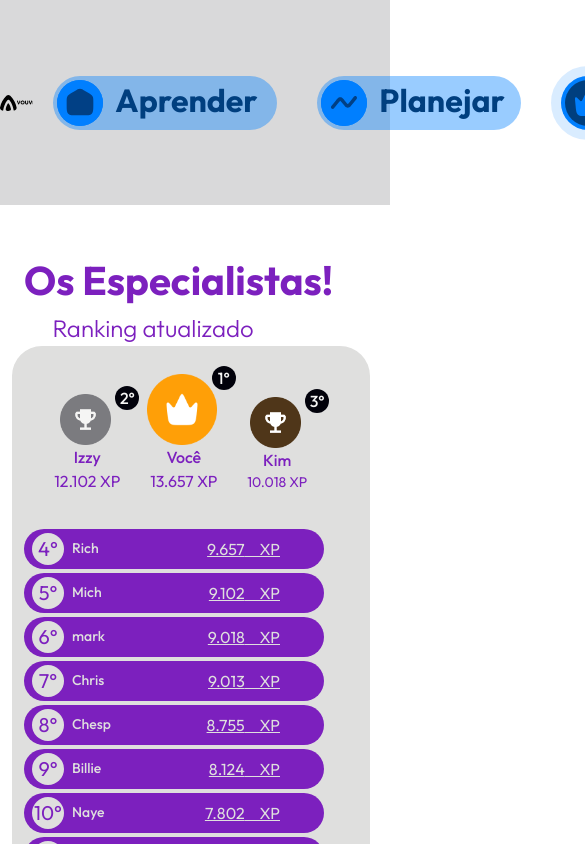
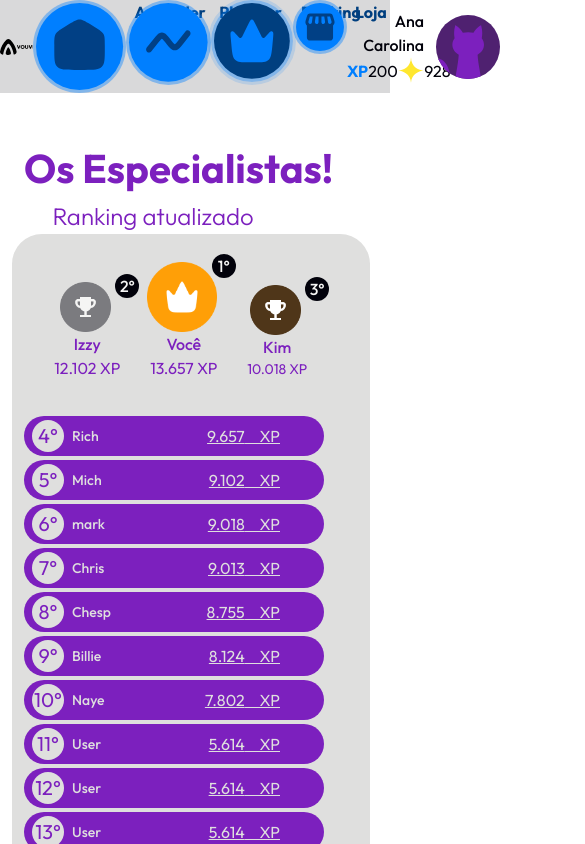
Before and after one commit to yanrafael/vouvi-frontend-client, a React (Vite) app: page /vouvi-frontend-client/ranking in a window 390 px wide. Shown: the top 844 px of the page, 585 px wide, since content can reach past the window. Built offline with nearby package versions, Linux system fonts and the light colour scheme.

Commit message:
Refactor Header components for improved responsiveness and styling consistency

```diff
--- a/src/components/Header/AvatarFull.jsx
+++ b/src/components/Header/AvatarFull.jsx
@@ -5,24 +5,24 @@ import { Link } from "react-router-dom";
 function AvatarFull({ name, xp, vcoins }) {
   return (
     <Link to="/profile">
-      <div className="flex cursor-pointer items-center rounded-[60px] p-[8px_16px_8px_20px] transition-colors duration-300 hover:bg-[#222222]/10 hover:dark:bg-[#222222]">
-        <div className="mr-3 flex flex-col leading-[1.1]">
-          <h1 className="text-right text-[32px] font-medium text-black dark:text-white">
+      <div className="flex cursor-pointer items-center rounded-[60px] lg:p-[5px_11px_5px_14px] xl:p-[6px_13px_6px_16px] 2xl:p-[8px_16px_8px_20px] transition-colors duration-300 hover:bg-[#222222]/10 hover:dark:bg-[#222222]">
+        <div className="mr-3 flex flex-col 2xl:leading-[1.1] lg:leading-[0.9]">
+          <h1 className="text-right lg:text-[22px] xl:text-[25px] 2xl:text-[32px] font-medium text-black dark:text-white">
             {name}
           </h1>
-          {/* Parabens voce está fu**** apenas utilize props para as paginas necessarias */}
-          <div className="flex items-center text-[24px] text-black dark:text-white">
-            <div className="mr-3 flex">
-              <p className="mr-1 font-bold text-secondary-200">XP</p>
+          {/* Gambiarra dos infernos */}
+          <div className="flex items-center lg:text-[17px] xl:text-[19px] 2xl:text-[24px] text-black dark:text-white">
+            <div className="lg:mr-[7px] xl:mr-2 2xl:mr-3 flex">
+              <p className="lg:mr-[2px] xl:mr-[3px] 2xl:mr-1 font-bold text-secondary-200">XP</p>
               <p>{xp}</p>
             </div>
             <div className="flex items-center">
-              <img className="mr-1" src={Vicon} alt="" />
+              <img className="lg:mr-[2px] xl:mr-[3px] 2xl:mr-1 lg:w-[28px] xl:w-[31px] 2xl:w-[38px]" src={Vicon} alt="" />
               <p>{vcoins}</p>
             </div>
           </div>
         </div>
-        <img src={Avatar} alt="" />
+        <img src={Avatar} className={`lg:h-[57px] xl:h-[64px]`} alt="" />
       </div>
     </Link>
   );
--- a/src/components/Header/HeaderIntern.jsx
+++ b/src/components/Header/HeaderIntern.jsx
@@ -5,16 +5,18 @@ import Navigation from "./Navigation";
 import { Children, useEffect, useState } from "react";
 import { Link } from "react-router-dom";
 import { Icon } from "@iconify/react";
-
 function HeaderIntern({ iconActiveNumber, children }) {
   const darkMode = document.body.classList.contains("dark");
 
+  {/* Que Merda fiz aqui? */}
+
+
   // Borda ao clicar
-  const Outline = "outline outline-[10px] outline-[rgba(0,127,255,0.15)]";
+  const Outline = "outline xl:outline-[8px] 2xl:outline-[10px] outline-[rgba(0,127,255,0.15)]";
   const [useOutline, setUseOutline] = useState(false);
 
   // Preenchimento ao clicar
-  const Fill = "w-[inherit] h-[54px] ml-0 mt-0";
+  const Fill = "-z-10 w-[inherit] xl:h-[43px] 2xl:h-[54px] ml-0 mt-0 ";
   const [fillComponent, setAnimationFill] = useState(false);
 
   // Controle de cor do texto ao clicar
@@ -49,9 +51,7 @@ function HeaderIntern({ iconActiveNumber, children }) {
 
   const Learn = (
     <svg
-      className="m-1 overflow-visible"
-      width="46"
-      height="46"
+      className="lg:h-[33px] m-[3px] 2xl:m-1 xl:h-[37px] 2xl:h-[46px] overflow-visible"
       viewBox="0 0 46 46"
       fill="none"
       xmlns="http://www.w3.org/2000/svg"
@@ -76,9 +76,7 @@ function HeaderIntern({ iconActiveNumber, children }) {
   );
   const Planning = (
     <svg
-      className="m-1 overflow-visible"
-      width="46"
-      height="46"
+      className="lg:h-[33px] m-[3px] 2xl:m-1 xl:h-[37px] 2xl:h-[46px] overflow-visible"
       viewBox="0 0 46 46"
       fill="none"
       xmlns="http://www.w3.org/2000/svg"
@@ -104,9 +102,7 @@ function HeaderIntern({ iconActiveNumber, children }) {
 
   const Ranking = (
     <svg
-      className="m-1 overflow-visible"
-      width="46"
-      height="46"
+      className="lg:h-[33px] m-[3px] 2xl:m-1 xl:h-[37px] 2xl:h-[46px] overflow-visible"
       viewBox="0 0 46 46"
       fill="none"
       xmlns="http://www.w3.org/2000/svg"
@@ -132,9 +128,7 @@ function HeaderIntern({ iconActiveNumber, children }) {
 
   const Store = (
     <svg
-      className="m-1 overflow-visible"
-      width="46"
-      height="46"
+      className="lg:h-[33px] m-[3px] 2xl:m-1 xl:h-[37px] 2xl:h-[46px] overflow-visible"
       viewBox="0 0 46 46"
       fill="none"
       xmlns="http://www.w3.org/2000/svg"
@@ -160,8 +154,7 @@ function HeaderIntern({ iconActiveNumber, children }) {
 
   const VouviWord = (
     <svg
-      width=""
-      height="41"
+      className="lg:h-7 xl:h-8 2xl:h-10"
       viewBox="0 0 1343 317"
       fill="none"
       xmlns="http://www.w3.org/2000/svg"
@@ -195,14 +188,14 @@ function HeaderIntern({ iconActiveNumber, children }) {
 
   return (
     <>
-      <header className="sticky left-0 top-0 z-10 m-auto flex w-full items-center justify-around bg-[rgba(2,2,11,0.15)] py-10 backdrop-blur-[13px] dark:bg-[rgba(2,2,11,0.80);]">
-        <LogoWhite Name={VouviWord} height={"66"} darkMode={darkMode} />
+      <header className="sticky left-0 top-0 z-10 m-auto flex w-full items-center justify-around bg-[rgba(2,2,11,0.15)] lg:py-7 xl:py-8 2xl:py-10 backdrop-blur-[13px] dark:bg-[rgba(2,2,11,0.80);]">
+        <LogoWhite Name={VouviWord} width2={`lg:h-[45px] xl:h-[53px] 2xl:h-[66px]`} darkMode={darkMode} />
         <nav className="flex">
           <Link to={"/learn"}>
             <div onClick={() => IconStates(0)}>
               <Navigation
-                width={`w-[224px] group ${useOutline === 0 ? Outline : ""}`}
-                fill={` ${fillComponent === 0 ? Fill : ""}`}
+                width={`lg:w-[161px] xl:w-[179px] 2xl:w-[224px] group ${useOutline === 0 ? Outline : ""}`}
+                fill={` ${fillComponent === 0 ? Fill : "lg:m-[3px] xl:m-[3px] 2xl:m-1 lg:h-[33px] lg:w-[33px] xl:h-[37px] xl:w-[37px] 2xl:h-[46px] 2xl:w-[46px]"}`}
                 icon={Learn}
                 title={"Aprender"}
                 textColor={`${
@@ -217,8 +210,8 @@ function HeaderIntern({ iconActiveNumber, children }) {
           <Link to={"/planning"}>
             <div onClick={() => IconStates(1)}>
               <Navigation
-                width={`w-[204px] group ${useOutline === 1 ? Outline : ""} `}
-                fill={` ${fillComponent === 1 ? Fill : ""}`}
+                width={`lg:w-[146px] xl:w-[163px] 2xl:w-[204px] group ${useOutline === 1 ? Outline : ""} `}
+                fill={` ${fillComponent === 1 ? Fill : "lg:m-[3px] xl:m-[3px] 2xl:m-1 lg:h-[33px] lg:w-[33px] xl:h-[37px] xl:w-[37px] 2xl:h-[46px] 2xl:w-[46px]"}`}
                 icon={Planning}
                 title={"Planejar"}
                 textColor={`${
@@ -233,8 +226,8 @@ function HeaderIntern({ iconActiveNumber, children }) {
           <Link to={"/ranking"}>
             <div onClick={() => IconStates(2)}>
               <Navigation
-                width={`w-[204px] group ${useOutline === 2 ? Outline : ""} `}
-                fill={` ${fillComponent === 2 ? Fill : ""}`}
+                width={`lg:w-[146px] xl:w-[163px] 2xl:w-[204px] group ${useOutline === 2 ? Outline : ""} `}
+                fill={` ${fillComponent === 2 ? Fill : "lg:m-[3px] xl:m-[3px] 2xl:m-1 lg:h-[33px] lg:w-[33px] xl:h-[37px] xl:w-[37px] 2xl:h-[46px] 2xl:w-[46px]"}`}
                 icon={Ranking}
                 title={"Ranking"}
                 textColor={`${
@@ -249,8 +242,8 @@ function HeaderIntern({ iconActiveNumber, children }) {
           <Link to={"/store"}>
             <div onClick={() => IconStates(3)}>
               <Navigation
-                width={`w-[145px] group ${useOutline === 3 ? Outline : ""} `}
-                fill={` ${fillComponent === 3 ? Fill : ""}`}
+                width={`lg:w-[104px] xl:w-[116px] 2xl:w-[145px] group ${useOutline === 3 ? Outline : ""} `}
+                fill={` ${fillComponent === 3 ? Fill : "lg:m-[3px] xl:m-[3px] 2xl:m-1 lg:h-[33px] lg:w-[33px] xl:h-[37px] xl:w-[37px] 2xl:h-[46px] 2xl:w-[46px]"}`}
                 icon={Store}
                 title={"Loja"}
                 textColor={`${
--- a/src/components/Header/LogoWhite.jsx
+++ b/src/components/Header/LogoWhite.jsx
@@ -1,8 +1,8 @@
-function LogoWhite({ Name, width, height, darkMode }) {
+function LogoWhite({ Name, width, height, darkMode, width2 }) {
   return (
     <div className="flex items-center text-[50px] font-semibold">
       <svg
-        className="h-8 xs:h-10 sm:h-12 lg:h-16"
+        className={`h-8 xs:h-10 sm:h-12 lg:h-16 ${width2}`}
         width={width}
         height={height}
         viewBox="0 0 1145 1098"
--- a/src/components/Header/Navigation.jsx
+++ b/src/components/Header/Navigation.jsx
@@ -2,14 +2,14 @@ import PropTypes from "prop-types";
 function Navigation({ icon, title, width, fill, textColor }) {
   return (
     <li
-      className={`${width} mx-5 flex h-[54px] cursor-pointer rounded-[360px] bg-[rgba(0,127,255,0.40)]`}
+      className={`${width} lg:mx-2 xl:mx-4 2xl:mx-5 flex lg:h-[38px] xl:h-[43px] 2xl:h-[54px] cursor-pointer rounded-[360px] bg-[rgba(0,127,255,0.40)]`}
     >
       <div
-        className={`absolute -z-[1] m-1 h-[46px] w-[46px] rounded-[360px] bg-secondary-200 transition-all duration-300 ease-in-out group-hover:m-0 group-hover:h-[54px] group-hover:w-[inherit] ${fill} `}
+        className={`absolute -z-[1] rounded-[360px] bg-secondary-200 transition-all duration-300 ease-in-out group-hover:m-0 lg:group-hover:h-[38px] xl:group-hover:h-[43px] 2xl:group-hover:h-[54px] group-hover:w-[inherit] ${fill} `}
       ></div>
       {icon}
       <p
-        className={`flex ${textColor} mx-2 text-[32px] font-bold transition-all duration-300 ease-in-out group-hover:text-[#003F7F]`}
+        className={`flex ${textColor} mx-2 lg:text-[22px] xl:text-[25px] 2xl:text-[32px] font-bold transition-all duration-300 ease-in-out group-hover:text-[#003F7F]`}
       >
         {title}
       </p>
```
